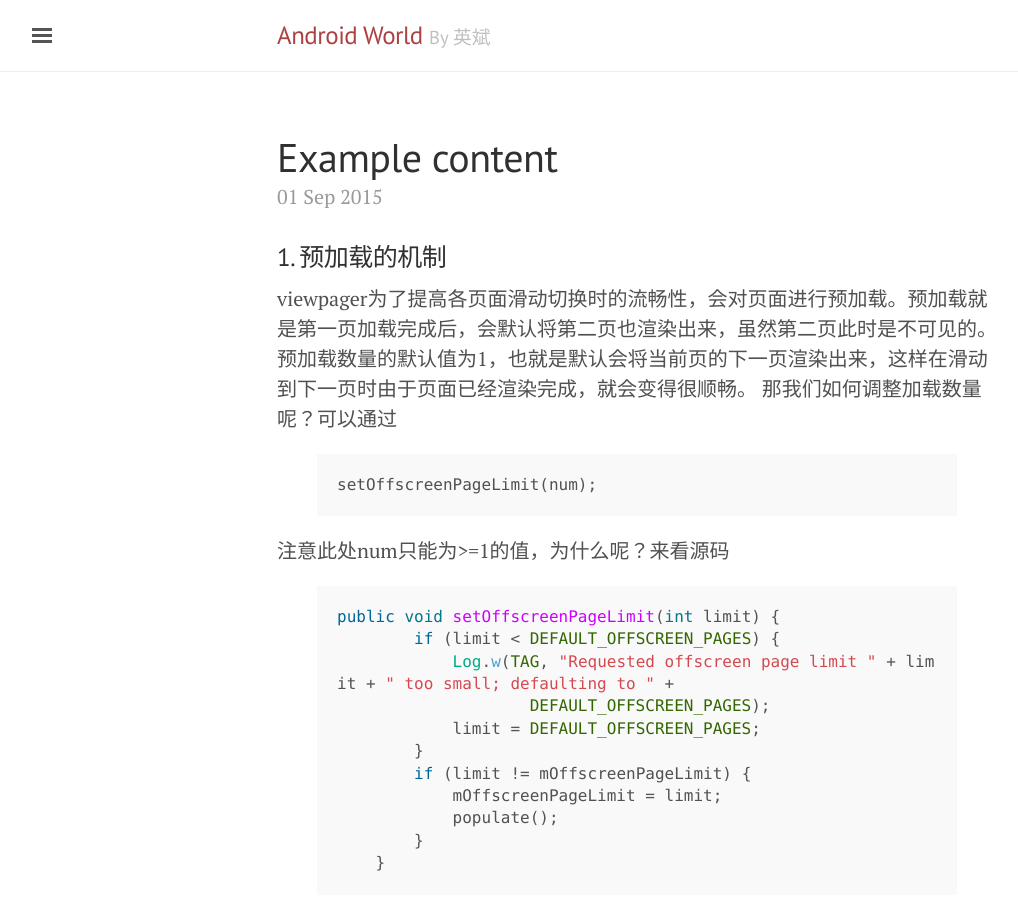
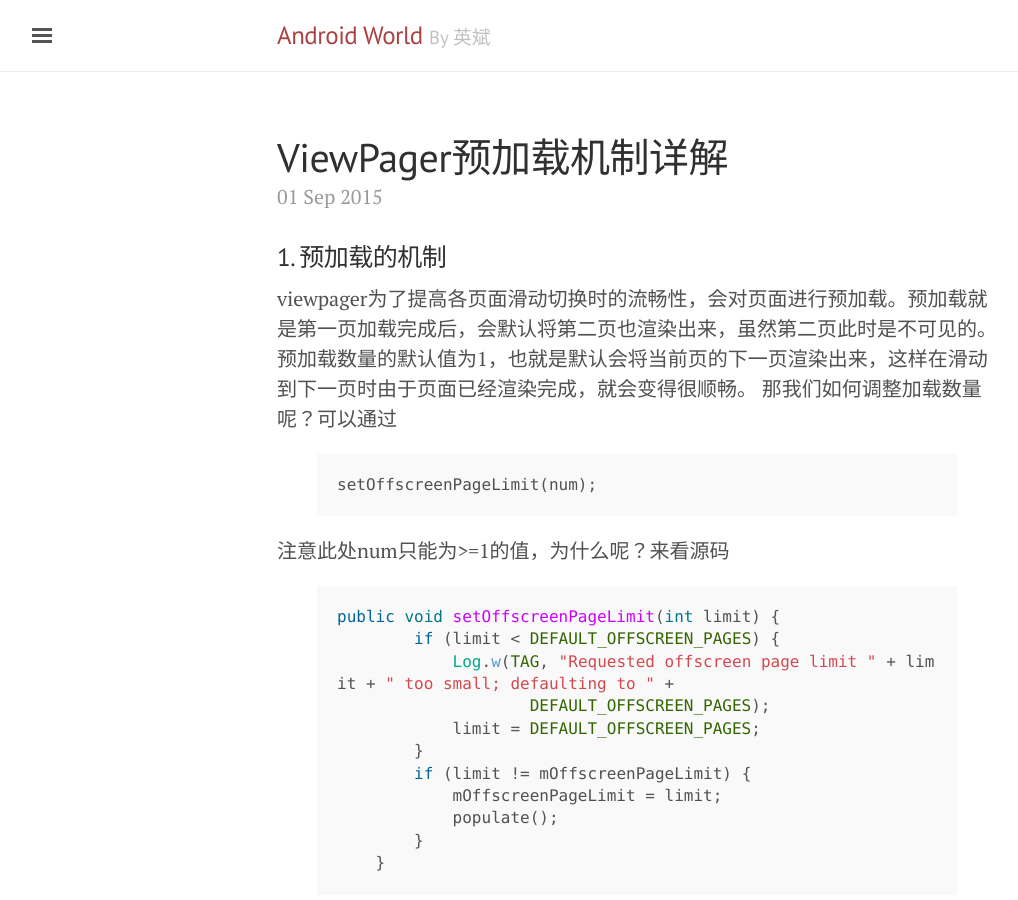
Before and after one commit to killermyth/killermyth.github.io, a Jekyll site: the page built from _posts/2015-09-01-example-content.md, in a window 1280 px wide and 900 px high. Shown: the whole window, without its empty margins (3-1021 px from the left). Built offline with Jekyll 4.4.1, drawn with Linux system fonts in a browser that asks for light colours.

Commit message:
new post

```diff
--- a/_posts/2015-09-01-example-content.md
+++ b/_posts/2015-09-01-example-content.md
@@ -1,6 +1,6 @@
 ---
 layout: post
-title: Example content
+title: ViewPager预加载机制详解
 ---
 
 
```
